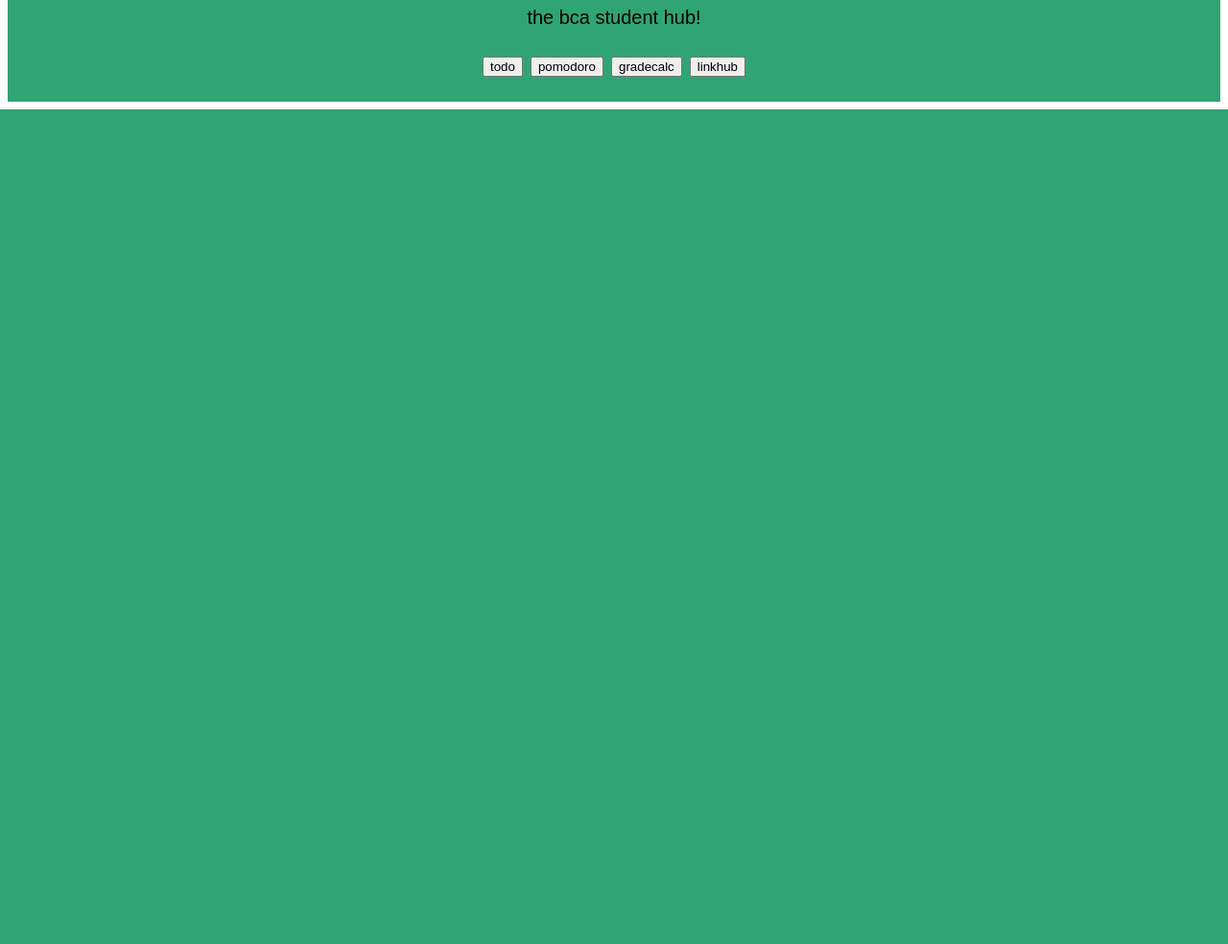
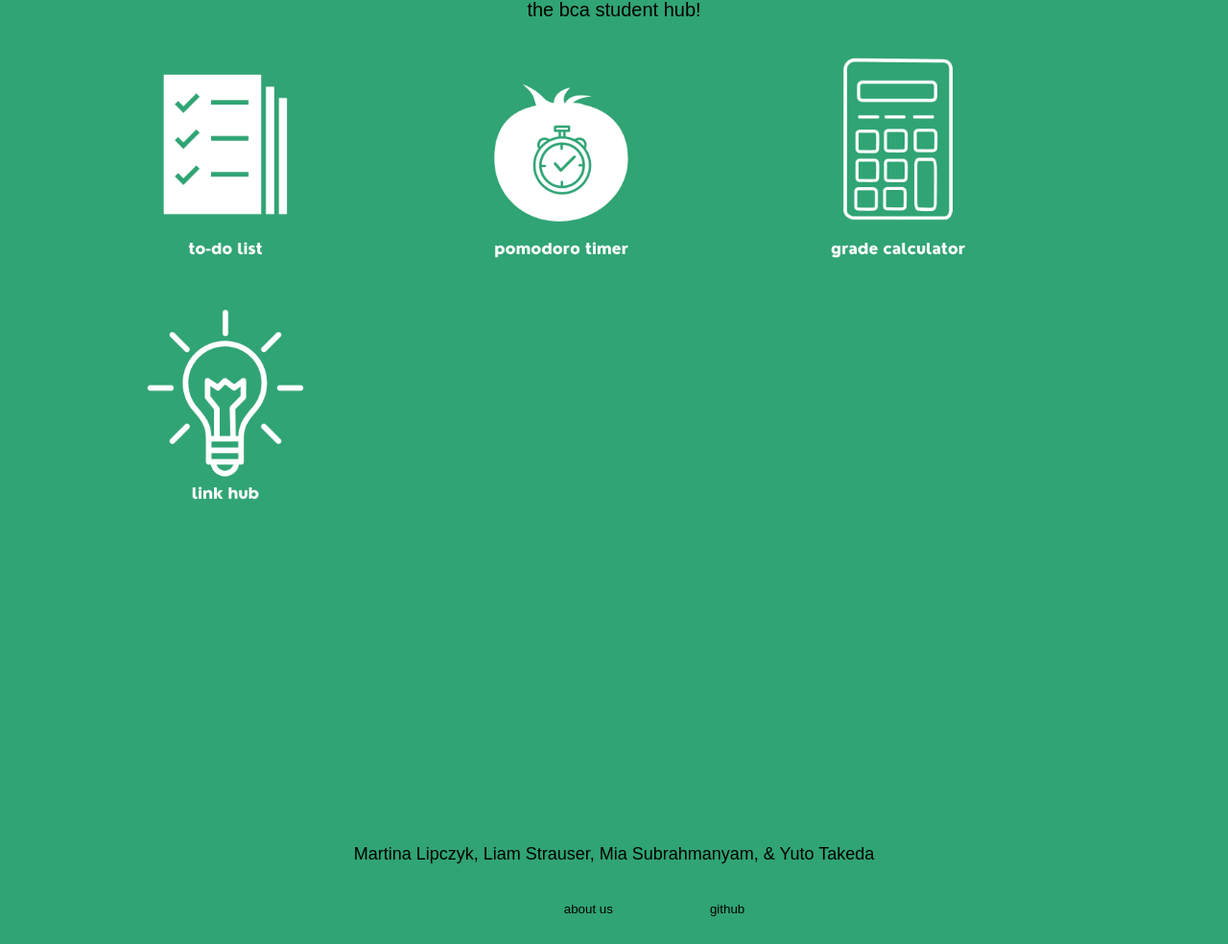
Before and after one commit to liamstrauser/stubweb, a plain HTML site: page stubhome.html in a window 1280 px wide. Shown: the part 521-1505 px from the top of the page at 96% size. Before the commit the page ends 800 px from the top, so only its background shows below. Drawn offline with Linux system fonts and the light colour scheme.

Commit message:
styling and img buttons in stubhome

```diff
--- a/index.css
+++ b/index.css
@@ -14,9 +14,9 @@ body{
     background:#30a474;
     width: 1000;
     margin: 0 auto;
-    border: 8px solid rgb(255, 255, 255);
-    padding: 0 20px 20px 20px
-
+    padding: 0 20px 20px 20px;
+    justify-content: center;
+    align-items: center;
 
 }
 
@@ -40,17 +40,32 @@ li {
     letter-spacing:3px;
 }
 
-.button {
-    font-size:18px;
-    line-height:2;
-    letter-spacing:3px;
+body button {
+    display: inline-block;
     text-align: center;
+    padding-left: 90px;
+    border: none;
+    background: none;
+    cursor: pointer;
+    justify-content: center;
+    align-items: center;
+}
+
+img {
+    align-items: center;
+    align-self: center;
+    text-align: center;
+}
+
+.buttoncon {
+    justify-content: center;
+    align-items: center;
+    text-align: center;
+
 }
 
 .bold{
     font-weight: bold;
-
-
 }
 
 p.bold{
@@ -77,3 +92,21 @@ img {
 
 
 }
+
+footer {
+    padding-top: 100px;
+
+    width: auto;
+}
+
+.btnc {
+    font-size:18px;
+    line-height:2;
+    text-align: center;
+}
+
+footer p {
+    font-size:18px;
+    line-height:2;
+    text-align: center;
+}
--- a/stubhome.html
+++ b/stubhome.html
@@ -17,14 +17,37 @@
         <p id="jspp">the bca student hub!</p>
     </div>
 
-    <div class="button">
-        <button id = "to-do" onclick="window.location.href='todo.html'">todo</button>
-        <button id = "pomodoro" onclick="window.location.href='pomodoro.html'">pomodoro</button>
-        <button id = "grade calculator" onclick="window.location.href='gc.html'">gradecalc</button>
-        <button id = "linkhub" onclick="window.location.href='linkhub.html'">linkhub</button>
+    <span class="buttoncon">
+
+            <button id = "to-do" onclick="window.location.href='todo.html'"><img src = "graphics/todowidget.png" style="width:250px;height:auto;"></button>
+
+
+            <button id = "pomodoro" onclick="window.location.href='pomodoro.html'"><img src = "graphics/pomowidget.png" style="width:250px;height:auto;"></button>
+
+
+            <button id = "grade calculator" onclick="window.location.href='gc.html'"><img src = "graphics/calcwidget.png" style="width:250px;height:auto;"></button>
+
+            <button id = "linkhub" onclick="window.location.href='linkhub.html'"><img src = "graphics/linkhubwidget.png" style="width:250px;height:auto;" ></button>
+
+    </span>
+
+</body>
+
+<footer>
+    <p> </p>
+    <p> </p>
+    <p> </p>
+    <p> </p>
+    <p> </p>
+
+    <p>Martina Lipczyk, Liam Strauser, Mia Subrahmanyam, & Yuto Takeda</p>
+
+    <div class = "btnc">
+        <button id = "aboutus" onclick="window.location.href='aboutus.html'">about us</button>
+        <button id = "github" onclick="window.location.href='https://github.com/liamstrauser/stubweb'">github</button>
     </div>
 
-</body>
+</footer>
 
 <script> src="stubhome.js"</script>
 
```
